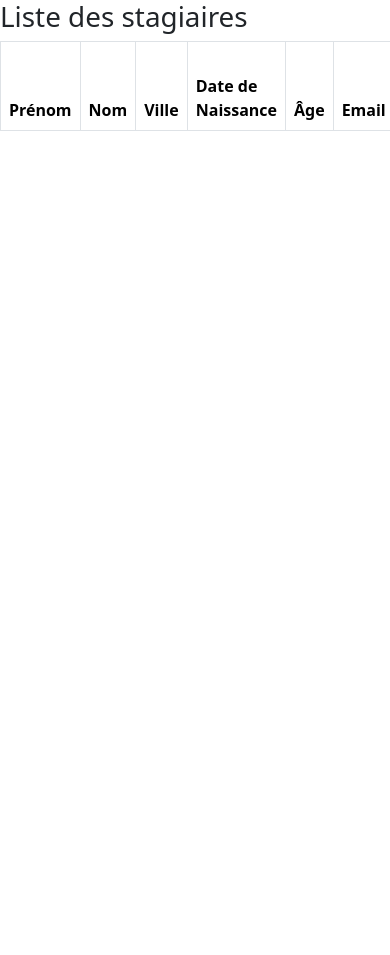
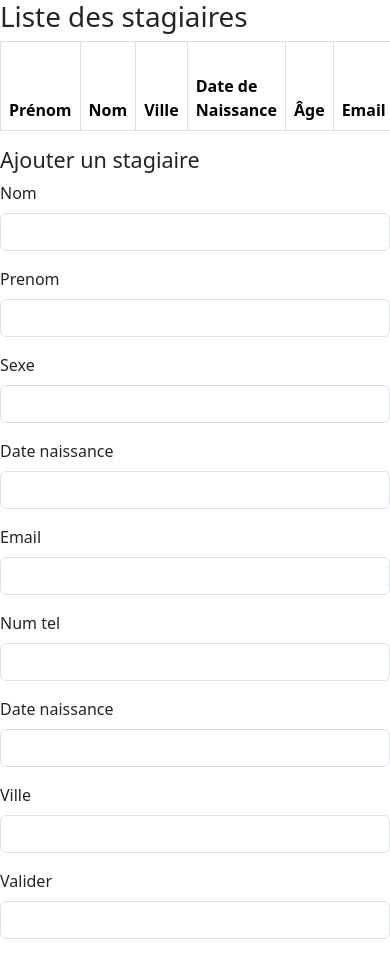
Before and after one commit to Hippolyte-Gander/sfSession, a Symfony app: template templates/stagiaire/index.html.twig in a window 390 px wide; the page is wider, and only the part inside the window is pictured. Before the commit the page ends 131 px from the top of that part, so only its background shows below. Run offline with Twig, Linux system fonts and the light colour scheme; the template is opened without the code that fills it, so the values that code supplies are empty; form fields are guessed from the names that the template uses; some libraries are stand-ins or nearby versions.

Commit message:
début ajout form add Stagiaire (incomplet)

```diff
--- a/templates/stagiaire/index.html.twig
+++ b/templates/stagiaire/index.html.twig
@@ -1,6 +1,6 @@
 {% extends 'base.html.twig' %}
 
-{% block title %}Hello StagiaireController!{% endblock %}
+{% block title %}Liste des stagiaires{% endblock %}
 
 {% block body %}
 
@@ -31,4 +31,32 @@
 {% endfor %}
 </table>
 
+<h4>Ajouter un stagiaire</h4>
+
+{{ form_start(formAddStagiaire) }}
+<div class="row">
+    <div class="col-sm">
+        {{ form_row(formAddStagiaire.nom) }}
+    </div>
+    <div class="col-sm">
+        {{ form_row(formAddStagiaire.prenom) }}
+    </div>
+    <div class="col-sm">
+        {{ form_row(formAddStagiaire.sexe) }}
+    </div>
+</div>
+<div class="row">
+    <div class="col-sm">
+        {{ form_row(formAddStagiaire.dateNaissance) }}
+        {{ form_row(formAddStagiaire.email) }}
+        {{ form_row(formAddStagiaire.numTel) }}
+    </div>
+    <div class="col-sm">
+        {{ form_row(formAddStagiaire.dateNaissance) }}
+        {{ form_row(formAddStagiaire.ville) }}
+    </div>
+</div>
+{{ form_row(formAddStagiaire.Valider) }}
+{{ form_end(formAddStagiaire) }}
+
 {% endblock %}
```
Also changed, not shown: src/Controller/StagiaireController.php (+33 -1 lines).
